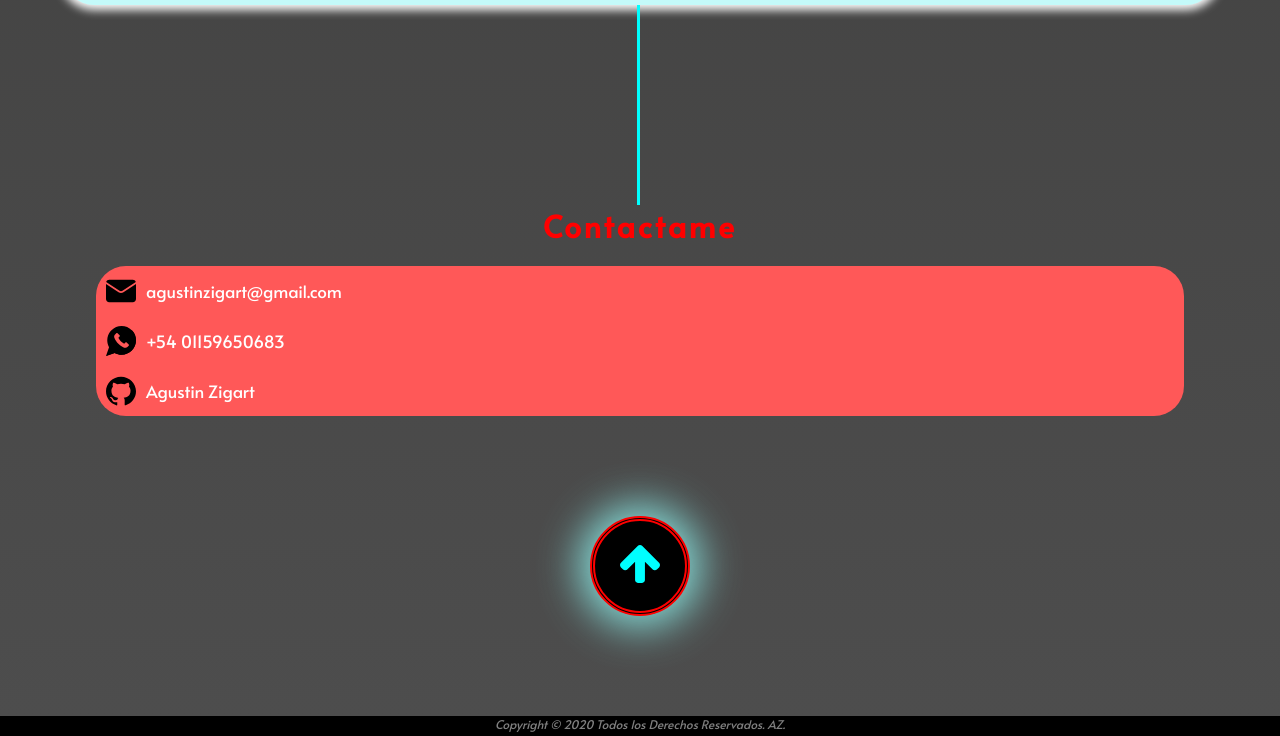
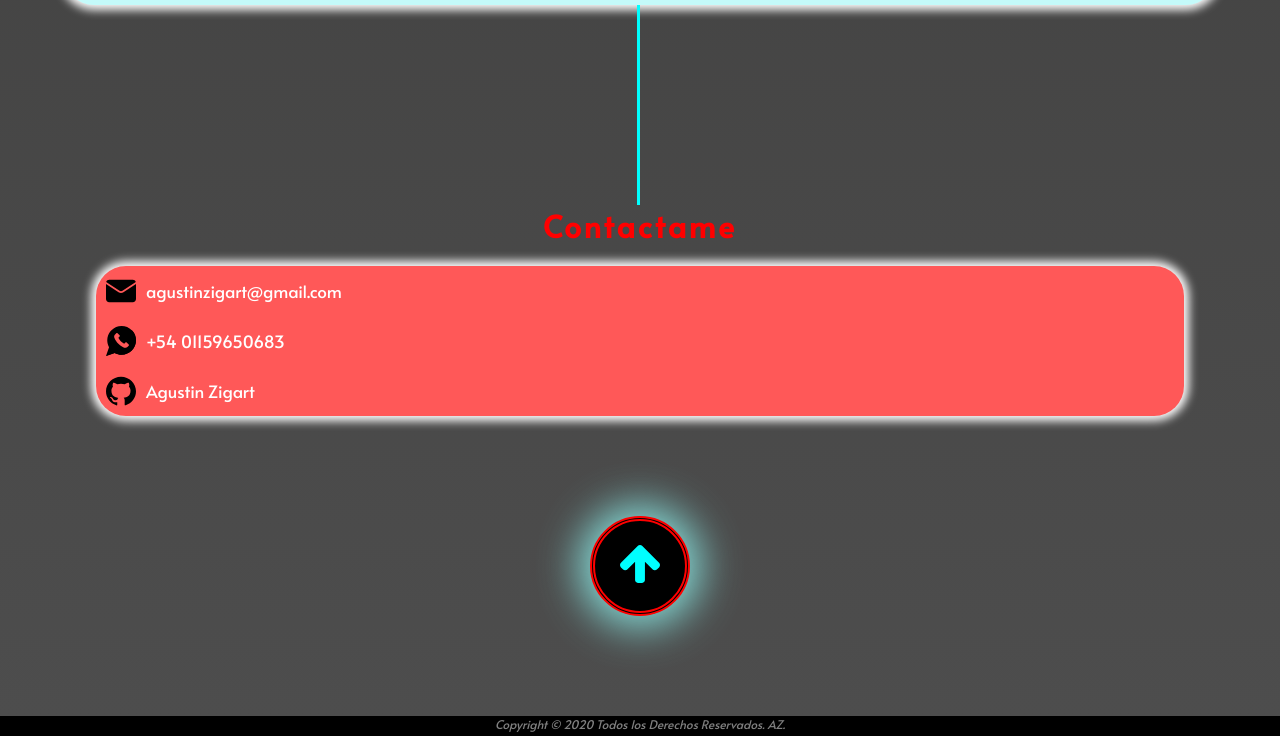
Before and after one commit to zigart/portfolio, a website: page index.html in a window 1280 px wide. Shown: the part 4495-5231 px from the top of the page. Drawn offline with Linux system fonts and the light colour scheme.

Commit message:
Se agrego un box shadow a contacto

```diff
--- a/assets/scss/style.scss
+++ b/assets/scss/style.scss
@@ -214,6 +214,7 @@ $azulNav:#0f1d47;
         width: 85%;
         border-radius: 30px;
         background-color: rgb(255, 88, 88);
+        box-shadow: 0 0 10px 5px white;
         a {
             display: flex;
             flex-direction: row;
```
Also changed, not shown: assets/css/style.css.
